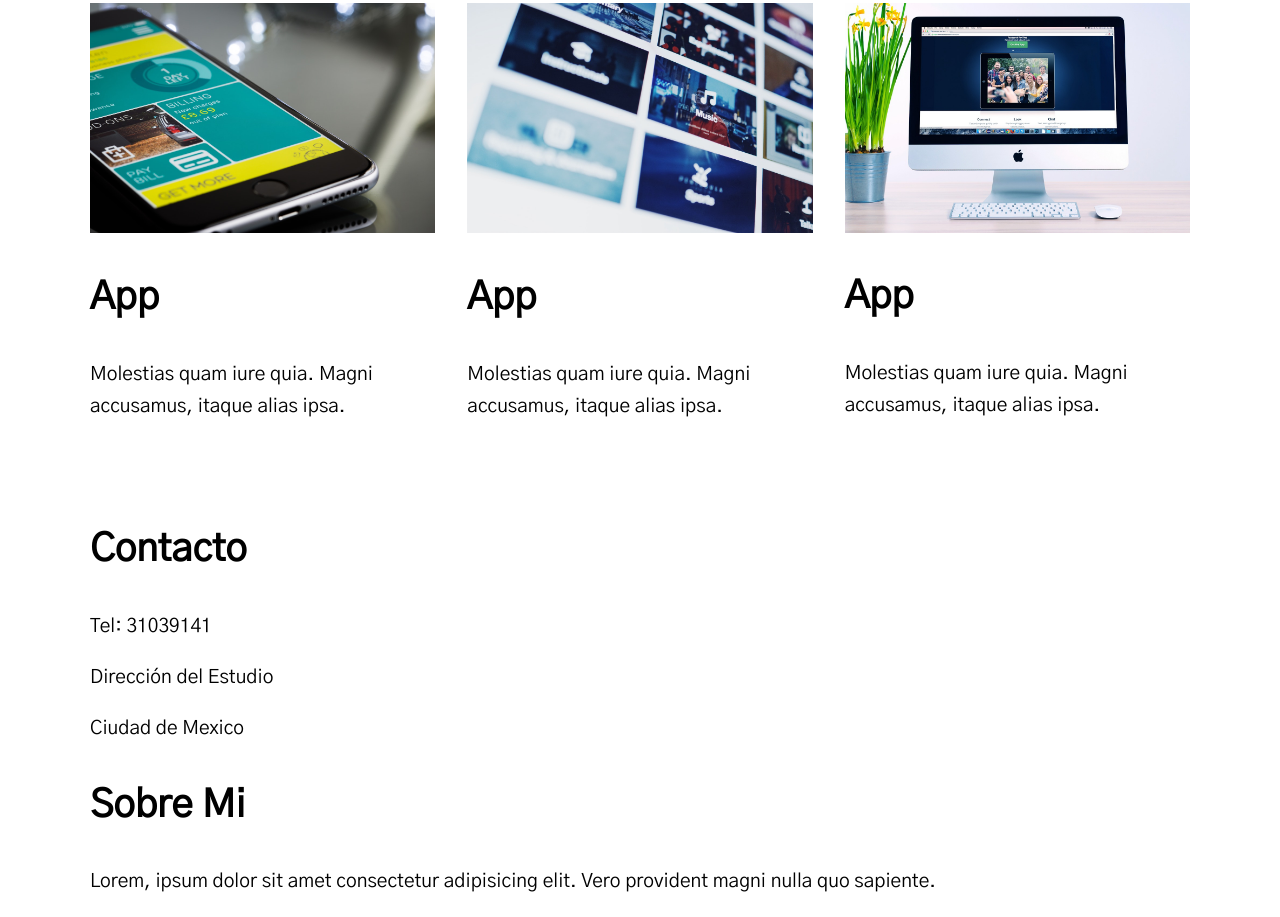
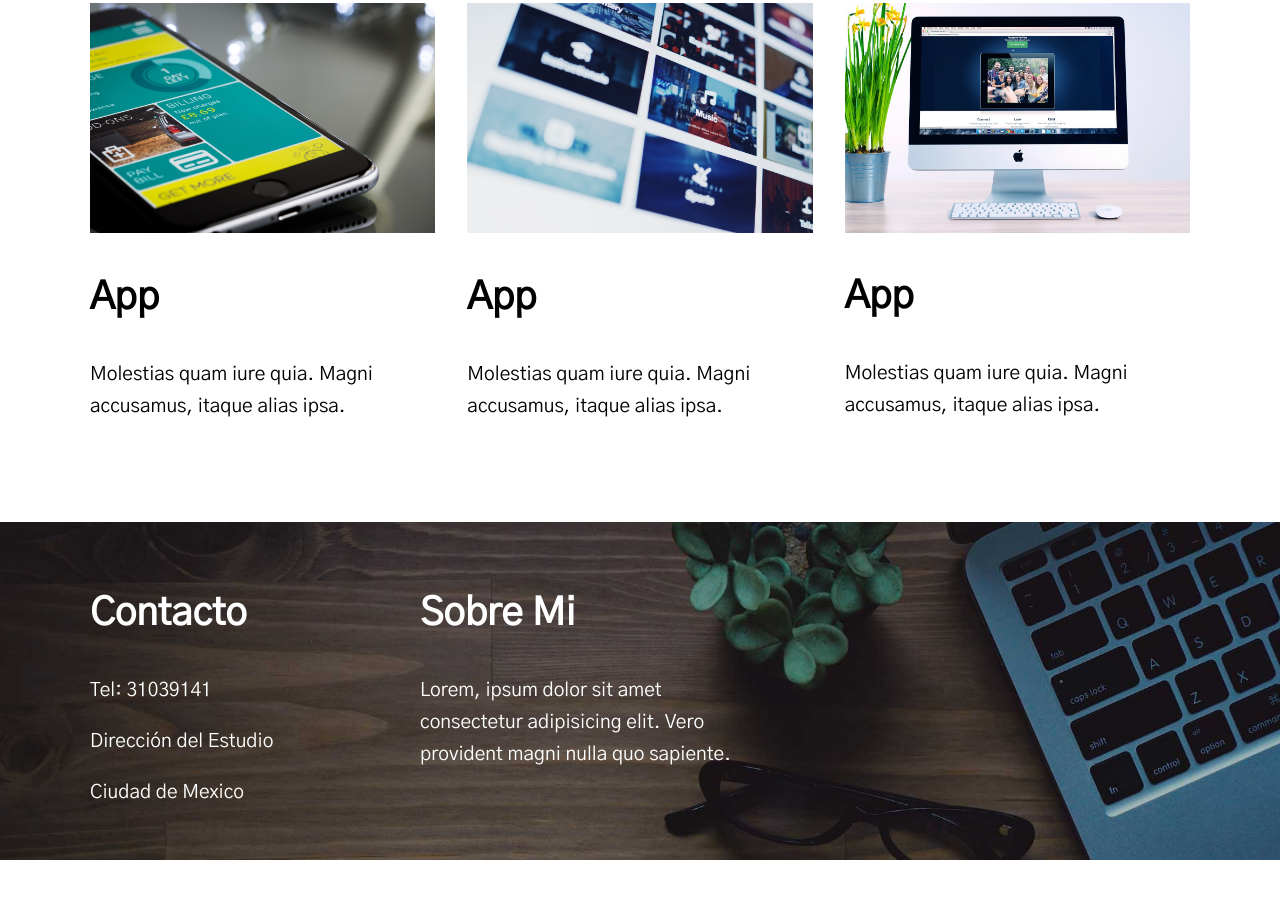
Before and after one commit to joseluis1234/Sitio_para_Freelance, a plain HTML site: page index.html in a window 1280 px wide. Shown: the part 2375-3292 px from the top of the page. After the commit the page ends 3235 px from the top, so only its background shows below. Drawn offline with nearby package versions, Linux system fonts and the light colour scheme.

Commit message:
Agregando los estilos a la seccion del footer

```diff
--- a/css/style.css
+++ b/css/style.css
@@ -103,6 +103,10 @@ p{
     margin-bottom: 3rem;
 }
 
+.elemento:last-of-type{
+    border: none;
+}
+
 @media screen and (min-width:768px) {
     .listado{
         display: grid;
@@ -119,3 +123,21 @@ p{
         grid-row: span 2;
     }
 }
+
+/*Footer*/
+
+.footer{
+    background-image: url(../img/contacto.jpg);
+    background-repeat: no-repeat;
+    background-size: cover;
+    color: var(--claro);
+    padding: 2rem 0;
+    margin-top: 2rem;
+}
+
+@media screen and (min-width:768px){
+    .footer .contenedor{
+        display: grid;
+        grid-template-columns: repeat(2,30%) auto;
+    }
+}
```
